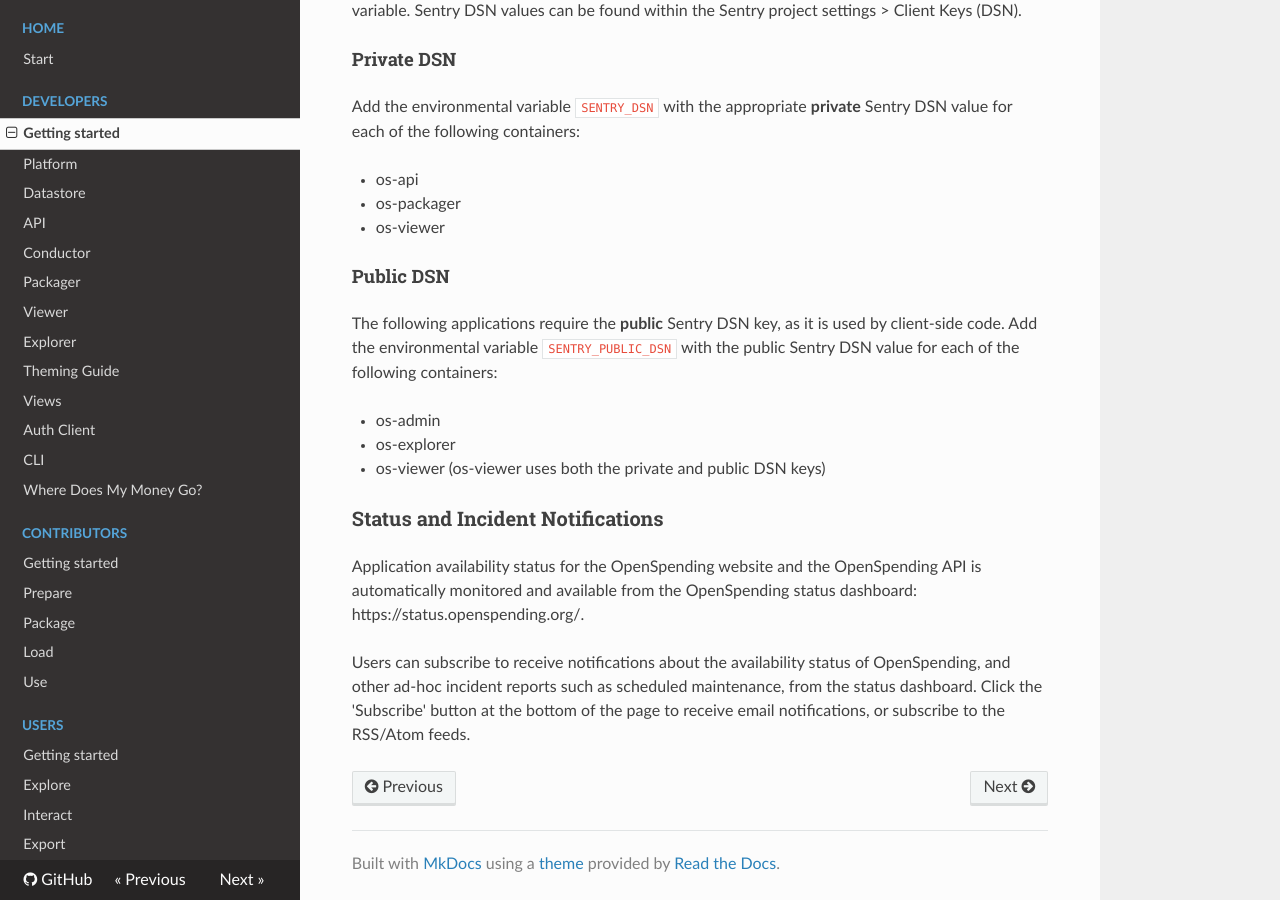
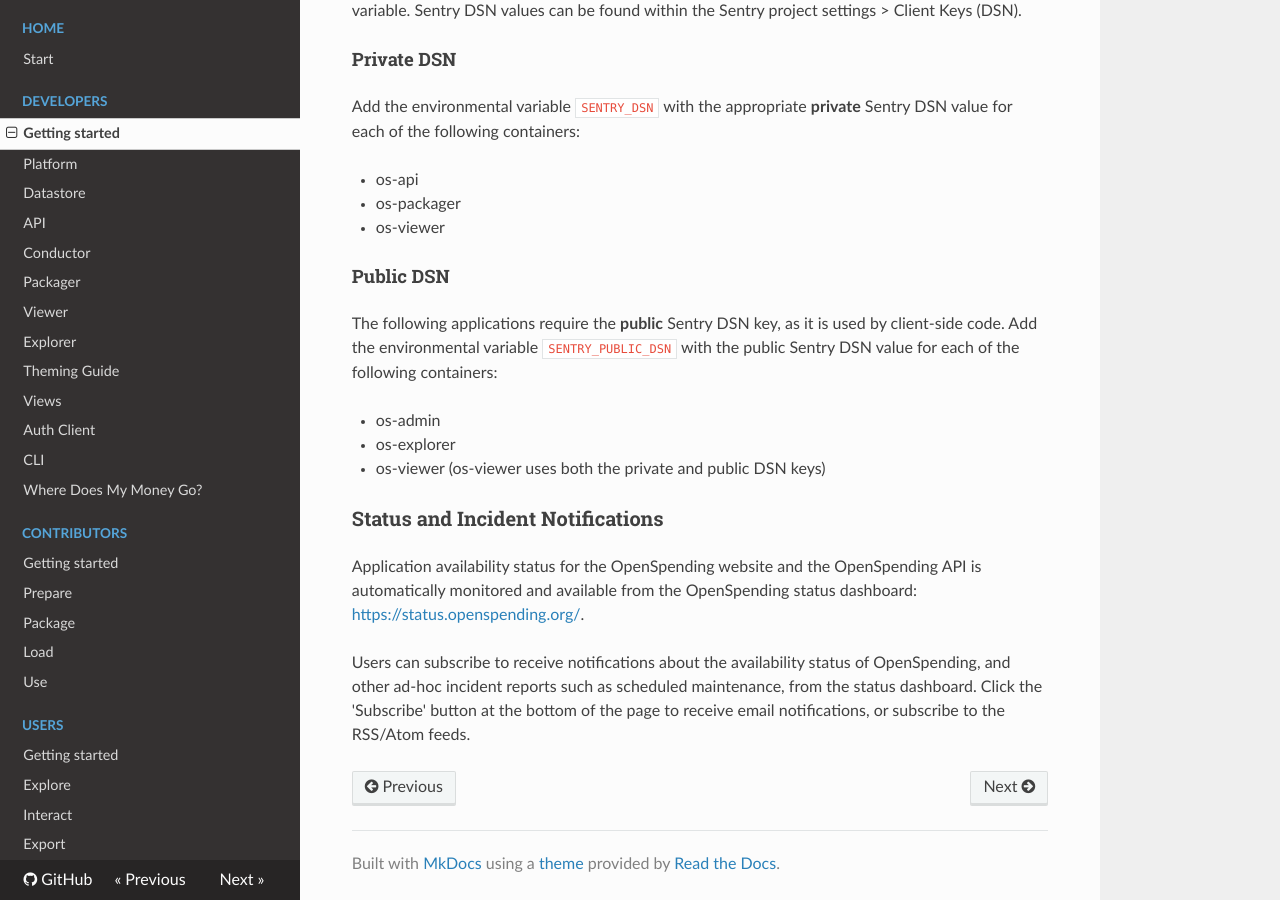
Before and after one commit to openspending/docs, an MkDocs documentation site: the page built from docs/developers/index.md, in a window 1280 px wide and 900 px high, scrolled down 2982 px. Built offline with MkDocs 1.6.1, drawn with Linux system fonts in a browser that asks for light colours; nearby versions of some CDN libraries; old or Windows-style settings are respelled for this version of MkDocs; part of the change alters nothing that is shown.

```diff
--- a/docs/developers/index.md
+++ b/docs/developers/index.md
@@ -119,6 +119,6 @@ The following applications require the **public** Sentry DSN key, as it is used
 
 ### Status and Incident Notifications
 
-Application availability status for the OpenSpending website and the OpenSpending API is automatically monitored and available from the OpenSpending status dashboard: https://status.openspending.org/.
+Application availability status for the OpenSpending website and the OpenSpending API is automatically monitored and available from the OpenSpending status dashboard: [https://status.openspending.org/](https://status.openspending.org/).
 
 Users can subscribe to receive notifications about the availability status of OpenSpending, and other ad-hoc incident reports such as scheduled maintenance, from the status dashboard. Click the 'Subscribe' button at the bottom of the page to receive email notifications, or subscribe to the RSS/Atom feeds.
```
